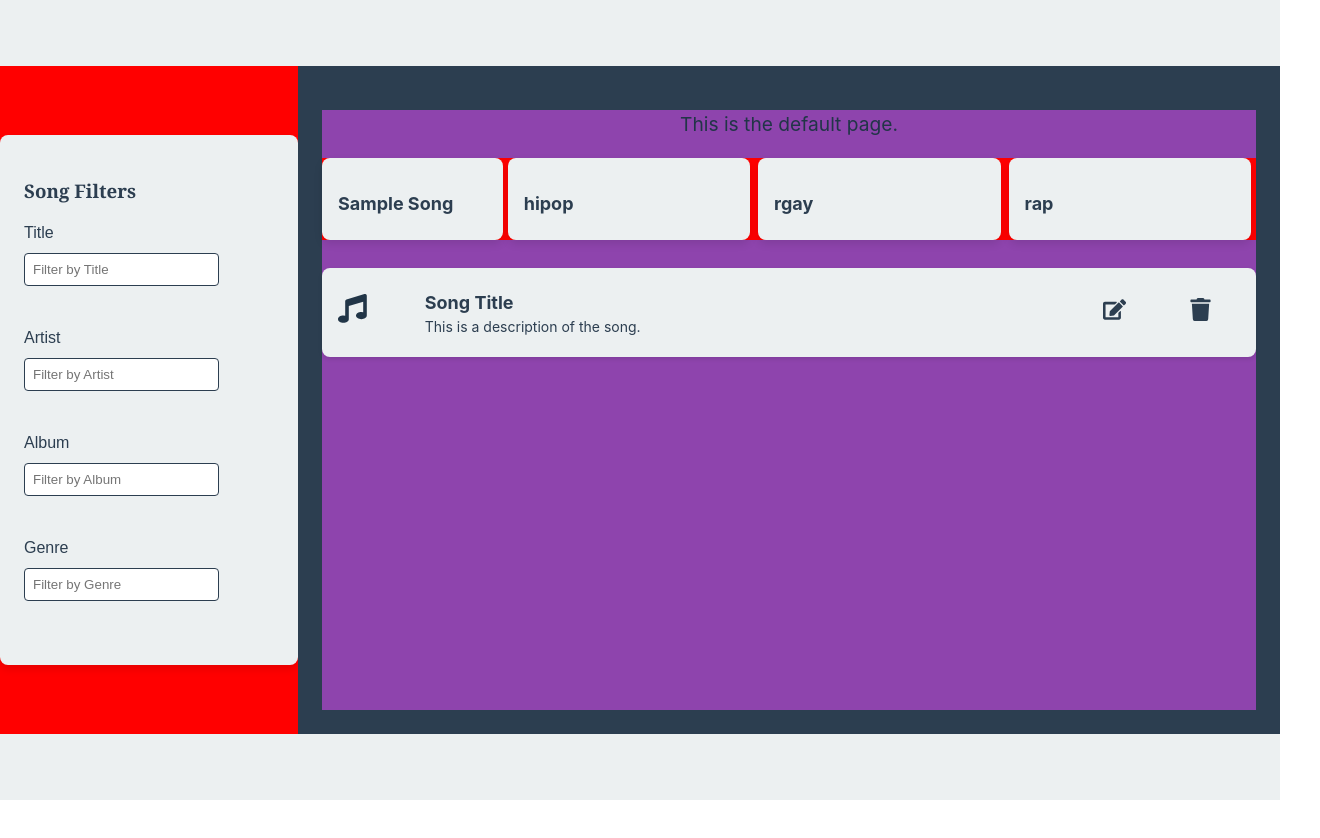
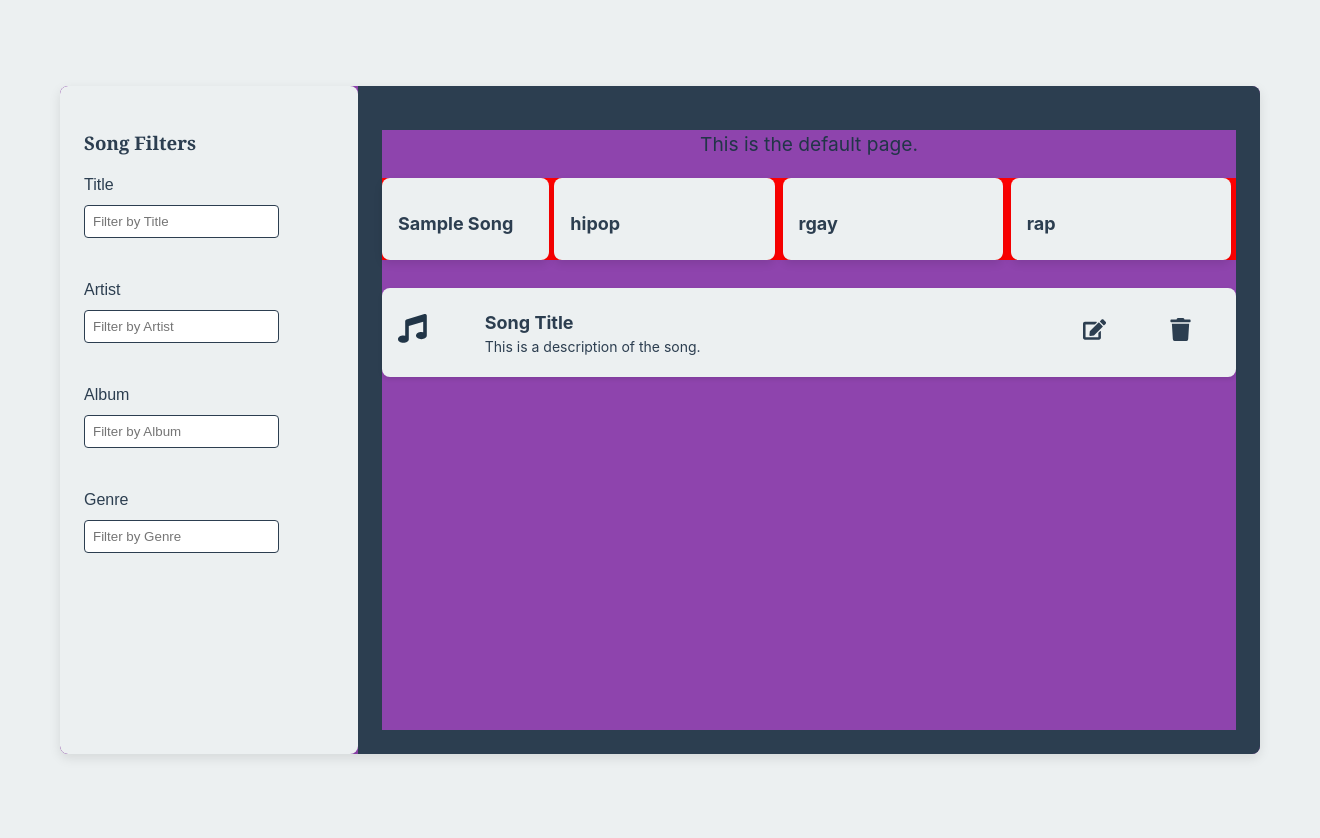
Before and after one commit to Haileliul/Addis_Project, a React (Vite) app in the folder front/: page / in a window 1280 px wide. Shown: the whole page, 1320 px wide, since content can reach past the window. Before the commit the page ends 800 px from the top, so only its background shows below. Built offline with nearby package versions, Linux system fonts and the light colour scheme.

Commit message:
Push after updating the Ui

```diff
--- a/front/src/App.jsx
+++ b/front/src/App.jsx
@@ -13,34 +13,57 @@ const PageLayout = styled.div`
   display: flex;
   align-items: center;
   justify-content: center;
+  padding: 20px;
 `;
+
 const Container = styled.div`
   display: flex;
-  flex-direction: row;
-  align-items: center;
+  flex-direction: column;
+  align-items: stretch;
+  width: 100%;
+  max-width: 1200px;
+  background-color: ${({ theme }) => theme.colors.secondary};
+  border-radius: 8px;
+  overflow: hidden;
+  box-shadow: 0 4px 12px rgba(0, 0, 0, 0.1);
 
-  /* Set maximum width and height */
-  min-width: 100vw;
-  margin: 10px;
-  max-width: 1350px;
-  max-height: 700px;
-  background-color: red;
+  @media (min-width: 768px) {
+    flex-direction: row;
+  }
 `;
+
 const Content = styled.div`
   flex: 1;
   padding: ${({ theme }) => theme.spacing.large};
   background-color: ${({ theme }) => theme.colors.primary};
+  overflow-y: auto;
+
+  @media (max-width: 767px) {
+    padding: ${({ theme }) => theme.spacing.medium};
+  }
 `;
 
 const SongList = styled.ul`
   list-style: none;
   padding: 0;
+  margin: 0;
 `;
 
 const SongItem = styled.li`
   margin-bottom: ${({ theme }) => theme.spacing.medium};
   padding: ${({ theme }) => theme.spacing.medium};
-  border-bottom: 1px solid ${({ theme }) => theme.colors.secondary};
+  background-color: ${({ theme }) => theme.colors.background};
+  border-radius: 4px;
+  box-shadow: 0 2px 4px rgba(0, 0, 0, 0.1);
+
+  & strong {
+    color: ${({ theme }) => theme.colors.text};
+  }
+
+  @media (max-width: 767px) {
+    margin-bottom: ${({ theme }) => theme.spacing.small};
+    padding: ${({ theme }) => theme.spacing.small};
+  }
 `;
 
 const NotFoundMessage = styled.div`
@@ -49,7 +72,7 @@ const NotFoundMessage = styled.div`
   align-items: center;
   height: 100%;
   font-size: 1.5em;
-  color: ${({ theme }) => theme.colors.background};
+  color: ${({ theme }) => theme.colors.text};
 `;
 
 const songsData = [
```
Also changed, not shown: 1 other file (tests, documents, lock files or other folders).
